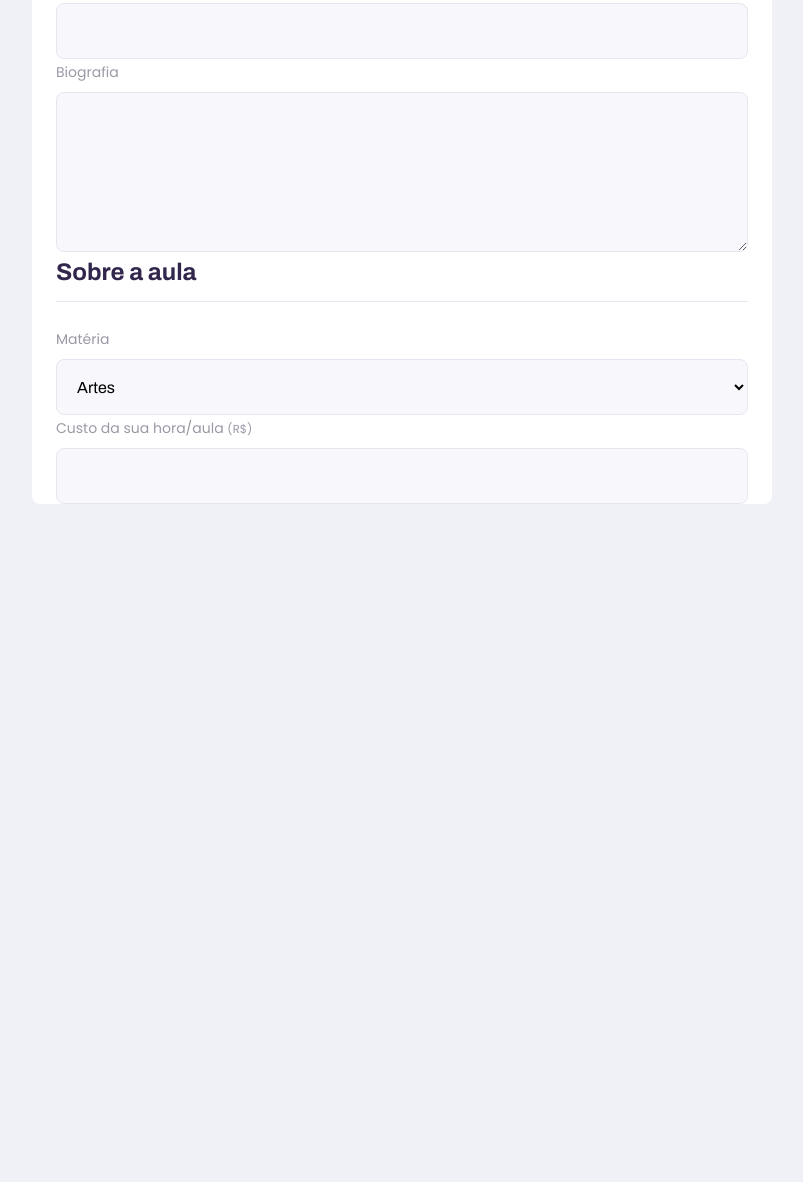
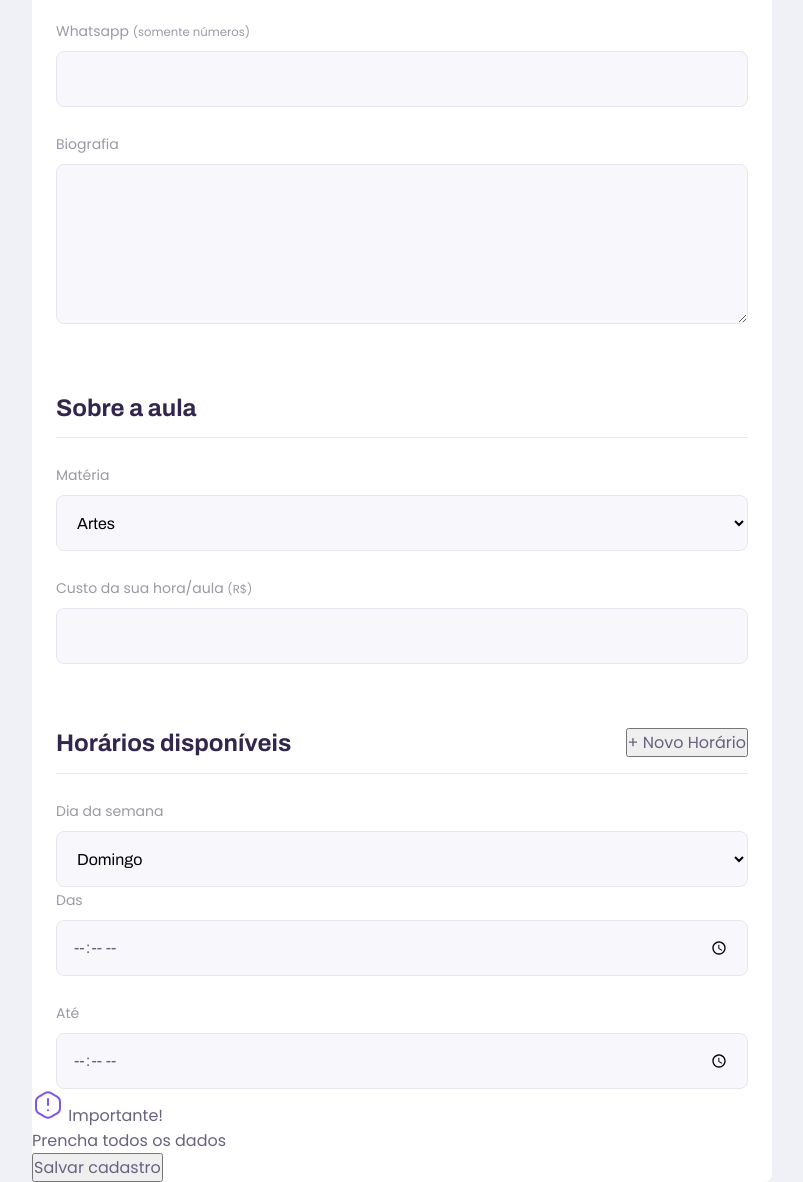
Before and after one commit to rafaelfachinelli/proffy-basic, a plain HTML site: page give-classes.html in a window 1280 px wide. Shown: the part 647-1829 px from the top of the page, without its empty margins (238-1041 px from the left). Before the commit the page ends 1151 px from the top, so only its background shows below. Drawn offline with Linux system fonts and the light colour scheme.

Commit message:
Form + CSS Form Give Classes

```diff
--- a/give-classes.html
+++ b/give-classes.html
@@ -83,7 +83,47 @@
             <input name="cost" id="cost" type="number" required>
           </div>
         </fieldset>
+
+        <fieldset>
+          <legend>Horários disponíveis
+            <button id="add-time">+ Novo Horário</button>
+          </legend>
+
+          <div class="schedule-item">
+            <div class="select-block">
+              <label for="weekday">Dia da semana</label>
+              <select name="weekday[]" required>
+                <option value="" disabled="" hidden="">Selecione uma opção</option>
+                <option value="0">Domingo</option>
+                <option value="1">Segunda-feira</option>
+                <option value="2">Terça-feira</option>
+                <option value="3">Quarta-feira</option>
+                <option value="4">Quinta-feira</option>
+                <option value="5">Sexta-feira</option>
+                <option value="6">Sábado</option>
+              </select>
+            </div>
+          </div>
+
+          <div class="input-block">
+            <label for="time_from">Das</label>
+            <input type="time" name="time_from[]" required>
+          </div>
+
+          <div class="input-block">
+            <label for="time_to">Até</label>
+            <input type="time" name="time_to[]" required>
+          </div>
+        </fieldset>
       </form>
+
+      <footer>
+        <p>
+          <img src="/images/icons/warning.svg" alt="Aviso importante">
+          Importante! <br> Prencha todos os dados
+        </p>
+        <button type="submit" form="create-class">Salvar cadastro</button>
+      </footer>
     </main>
   </div>
 
--- a/styles/partials/page-give-classes.css
+++ b/styles/partials/page-give-classes.css
@@ -1,6 +1,10 @@
 #page-give-classes #container {
   width: 100vw;
   height: 100vh;
+}
+
+#page-give-classes .page-header .header-content {
+  margin-bottom: 6.4rem;
 }
 
 #page-give-classes main {
@@ -32,6 +36,16 @@
   border-bottom: 1px solid var(--color-line-in-white);
 }
 
+#page-give-classes fieldset+fieldset {
+  margin-top: 6.4rem;
+}
+
+#page-give-classes .input-block+.input-block,
+#page-give-classes .input-block+.textarea-block,
+#page-give-classes .select-block+.input-block {
+  margin-top: 2.4rem;
+}
+
 @media (min-width: 700px) {
   #page-give-classes #container {
     max-width: 100vw;
```
